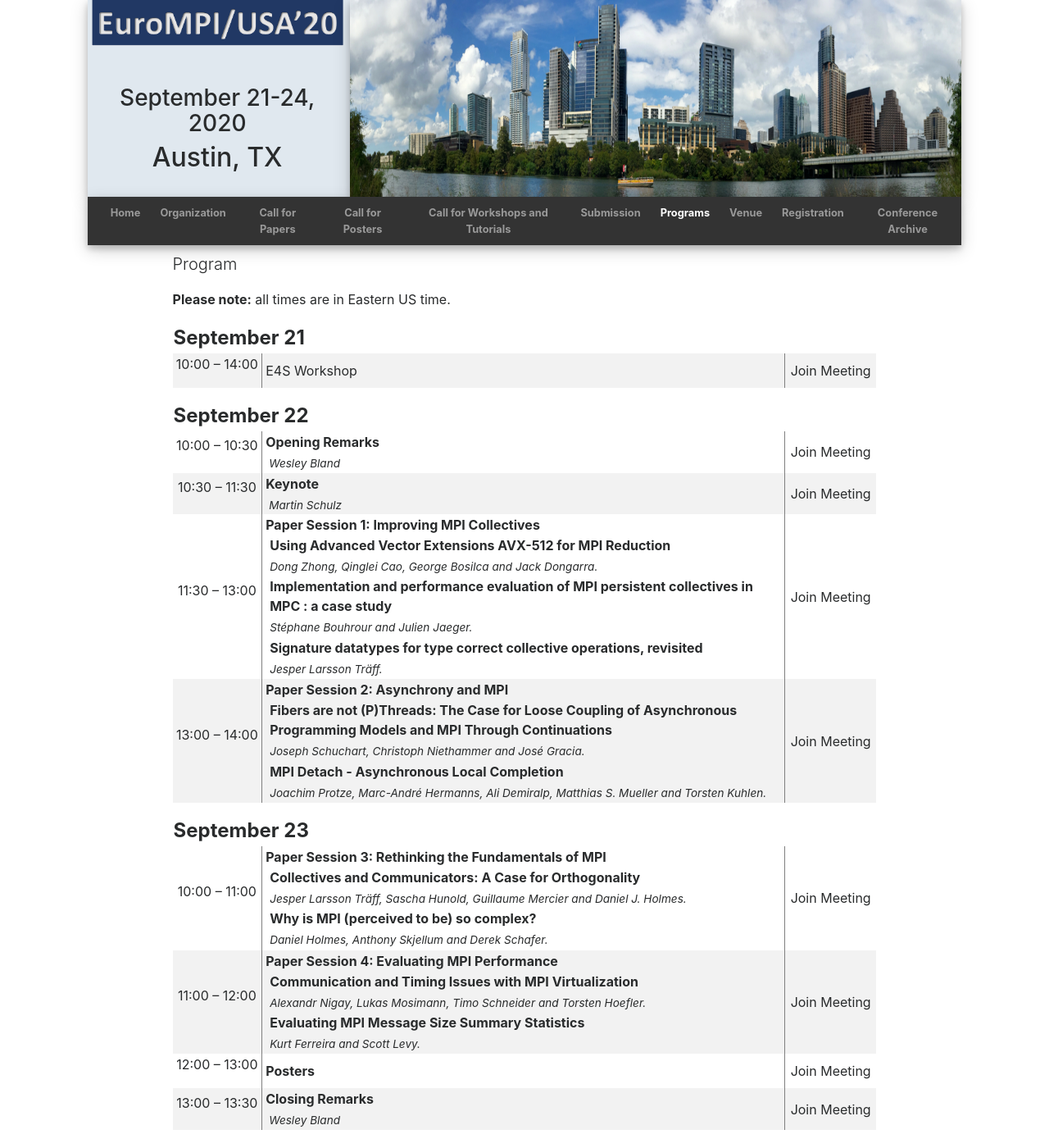
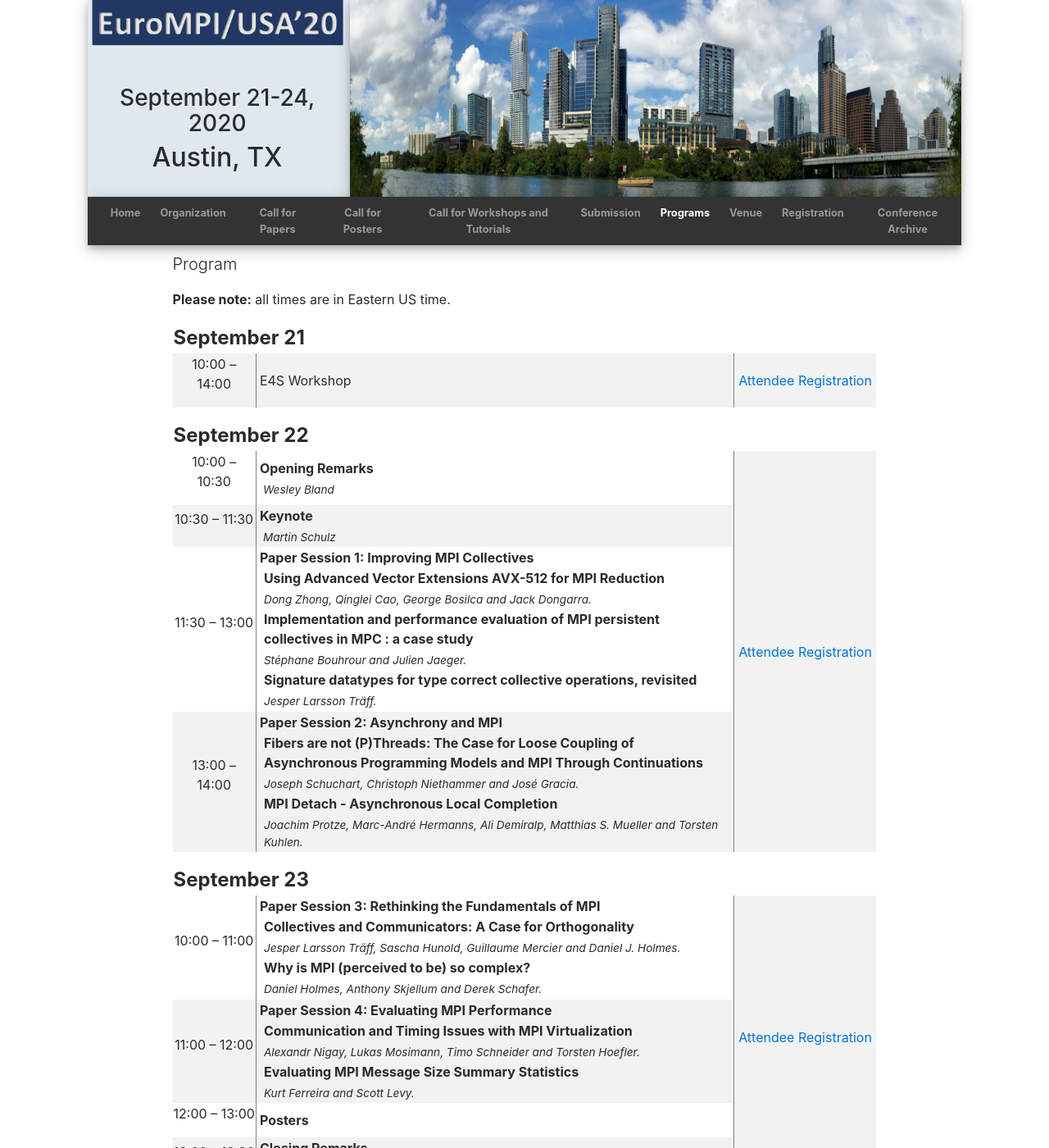
Before and after one commit to eurompi/eurompi.github.io, a Jekyll site: the page built from program.html, in a window 1280 px wide and 1400 px high. Shown: the whole window at 82% size. Built offline with Jekyll 4.4.1, drawn with Linux system fonts in a browser that asks for light colours; nearby versions of some CDN libraries; some of the changed text lies outside the part shown.

Commit message:
Add attendee registration link

```diff
--- a/program.html
+++ b/program.html
@@ -21,7 +21,7 @@
               <p>10:00 – 14:00</p>
             </td>
             <td style="padding-left:4px;padding-right:4px;width:720px">E4S Workshop</td>
-            <td style="border-left:1px solid gray;width:120px;text-align:center">Join Meeting</td>
+            <td rowspan="1" style="border-left:1px solid gray;width:200px;text-align:center;background-color: #f2f2f2"><a href="https://intel.webex.com/intel/onstage/g.php?MTID=e87366bf1ee6e1975be1b4d6274bc40ba">Attendee Registration</a></td>
           </tr>
           <tr style="height:15px">
             <td colspan="3"></td>
@@ -37,7 +37,7 @@
               <div style="font-weight:bold">Opening Remarks</div>
               <div style="padding-top:4px;padding-left:4px;font-size:0.85em;font-style:italic">Wesley Bland</div>
             </td>
-            <td style="border-left:1px solid gray;width:120px;text-align:center">Join Meeting</td>
+            <td rowspan="4" style="border-left:1px solid gray;width:200px;text-align:center;background-color: #f2f2f2"><a href="https://intel.webex.com/intel/onstage/g.php?MTID=ec42af2e6885b18d705472fe4dcead8b6">Attendee Registration</a></td>
           </tr>
           <tr style="height:40px;background-color: #f2f2f2">
             <td style="border-right:1px solid gray;text-align:center;width:120px">
@@ -47,7 +47,6 @@
               <div style="font-weight:bold">Keynote</div>
               <div style="padding-top:4px;padding-left:4px;font-size:0.85em;font-style:italic">Martin Schulz</div>
             </td>
-            <td style="border-left:1px solid gray;width:120px;text-align:center">Join Meeting</td>
           </tr>
           <tr style="height:40px">
             <td style="border-right:1px solid gray;text-align:center;width:120px">
@@ -75,7 +74,6 @@
                   </td>
               </tr></tbody></table>
             </td>
-            <td style="border-left:1px solid gray;width:120px;text-align:center">Join Meeting</td>
           </tr>
           <tr style="height:40px;background-color: #f2f2f2">
             <td style="border-right:1px solid gray;text-align:center;width:120px">
@@ -97,7 +95,6 @@
                   </td>
                 </tr></tbody></table>
             </td>
-            <td style="border-left:1px solid gray;width:120px;text-align:center">Join Meeting</td>
           </tr>
           <tr style="height:15px">
             <td colspan="3"></td>
@@ -127,7 +124,7 @@
                   </td>
                 </tr></tbody></table>
             </td>
-            <td style="border-left:1px solid gray;width:120px;text-align:center">Join Meeting</td>
+            <td rowspan="4" style="border-left:1px solid gray;width:200px;text-align:center;background-color: #f2f2f2"><a href="https://intel.webex.com/intel/onstage/g.php?MTID=e6a0763a468d315810e1036a3ffa24b5d">Attendee Registration</a></td>
           </tr>
           <tr style="height:40px;background-color: #f2f2f2">
             <td style="border-right:1px solid gray;text-align:center;width:120px">
@@ -149,7 +146,6 @@
                   </td>
                 </tr></tbody></table>
             </td>
-            <td style="border-left:1px solid gray;width:120px;text-align:center">Join Meeting</td>
           </tr>
           <tr style="height:40px">
             <td style="border-right:1px solid gray;text-align:center;width:120px">
@@ -158,7 +154,6 @@
             <td style="padding-left:4px;padding-right:4px;width:720px">
               <div style="font-weight:bold">Posters</div>
             </td>
-            <td style="border-left:1px solid gray;width:120px;text-align:center">Join Meeting</td>
           </tr>
           <tr style="height:40px;background-color: #f2f2f2">
             <td style="border-right:1px solid gray;text-align:center;width:120px">
@@ -168,7 +163,6 @@
               <div style="font-weight:bold">Closing Remarks</div>
               <div style="padding-top:4px;padding-left:4px;font-size:0.85em;font-style:italic">Wesley Bland</div>
             </td>
-            <td style="border-left:1px solid gray;width:120px;text-align:center">Join Meeting</td>
           </tr>
           <tr style="height:15px">
             <td colspan="3"></td>
@@ -181,7 +175,7 @@
               <p>10:00 – 14:00</p>
             </td>
             <td style="padding-left:4px;padding-right:4px;width:720px">Micro-Tutorials</td>
-            <td style="border-left:1px solid gray;width:120px;text-align:center">Join Meeting</td>
+            <td rowspan="1" style="border-left:1px solid gray;width:200px;text-align:center;background-color: #f2f2f2"><a href="https://intel.webex.com/intel/onstage/g.php?MTID=e88d0d36101ff9cdf6f091c54e1d974e0">Attendee Registration</a></td>
           </tr>
           </tbody></table>
     </div>
--- a/registration.html
+++ b/registration.html
@@ -50,7 +50,7 @@
           <p><strong>Registration Site</strong></p>
           <p>Paper and Poster Author Registration: <a href="https://go.regform.com/#!/registration/7elknXQ/info" target="_blank">author registration</a></p>
 
-          <p> Non-Author Attendee Registration: TBD </p>
+          <p> Non-Author Attendee Registration: Please use the attendee registration link from <a href="program.html">program</a> to register for individual days. </p>
 
           <p><strong>Registration Policies</strong></p>
 
```
Also changed, not shown: _data/conference.yml (+5 -5 lines).
